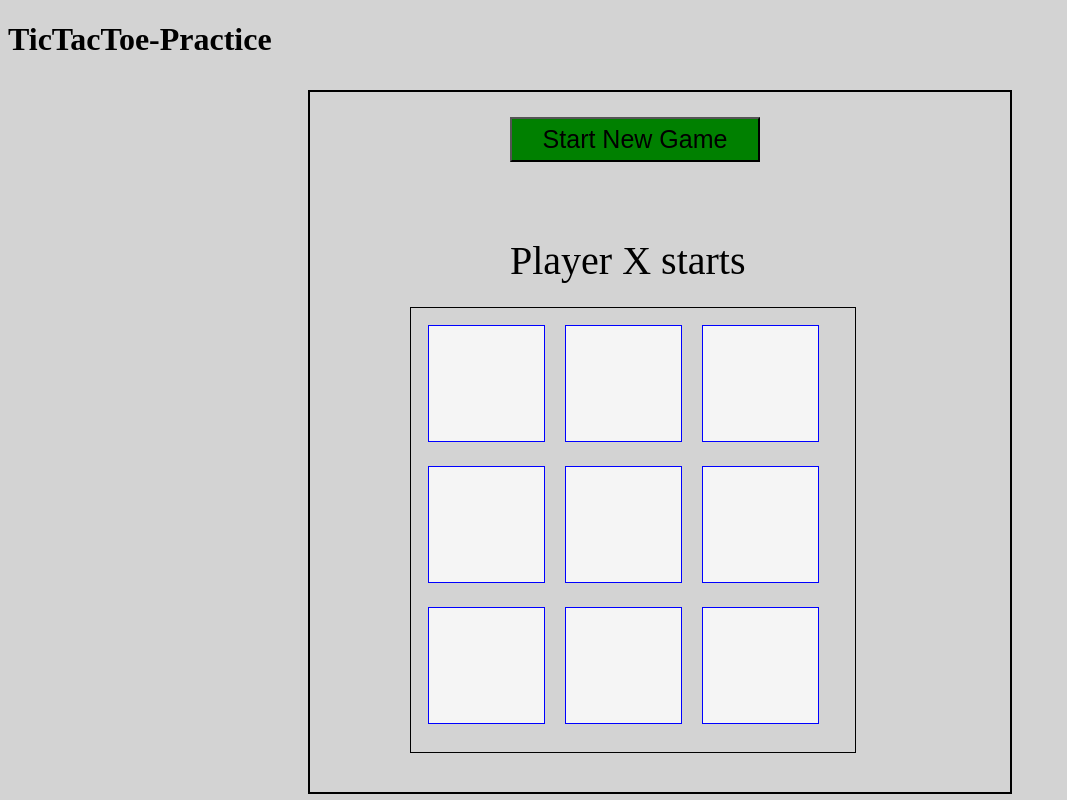
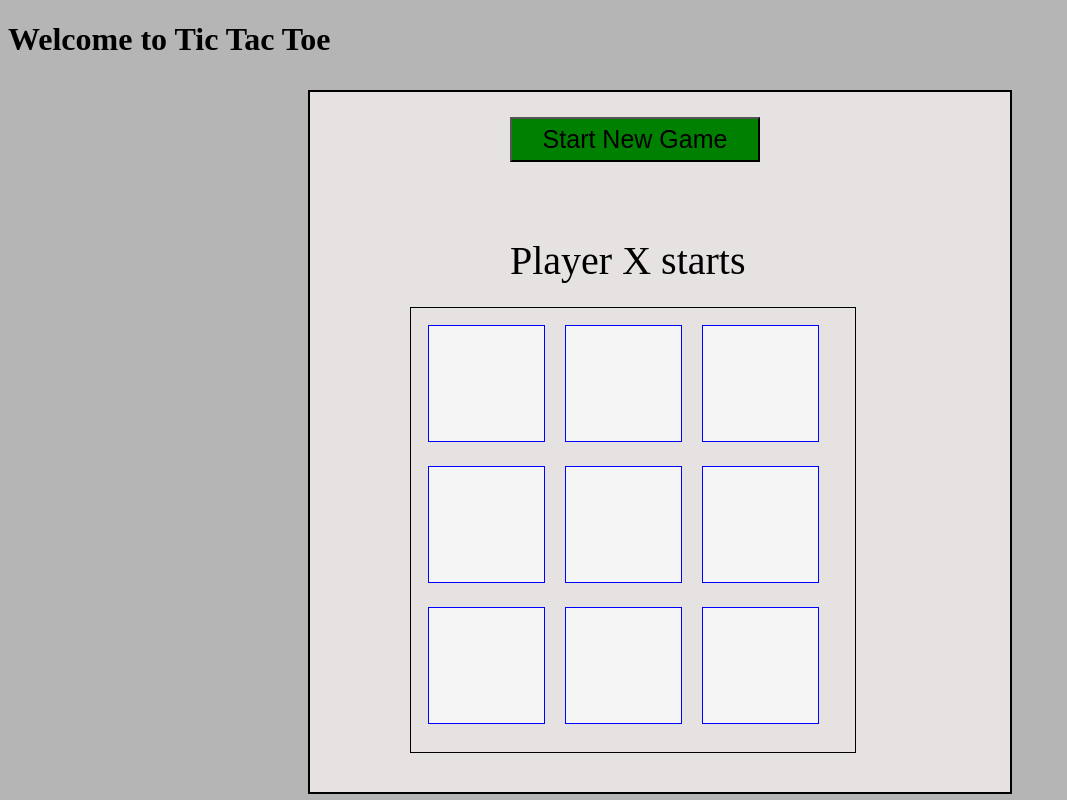
Before and after one commit to tthephas/Tic-tac-toe-game, a plain HTML site: page index.html in a window 1280 px wide. Shown: the whole page, without its empty margins (0-1067 px from the left). Drawn offline with Linux system fonts and the light colour scheme.

Commit message:
style fixes

```diff
--- a/css/styles.css
+++ b/css/styles.css
@@ -1,5 +1,5 @@
 body {
-  background-color: lightgray;
+  background-color: rgb(182, 181, 181);
 }
 
 .container {
@@ -29,6 +29,7 @@ body {
   height: 700px;
   margin: 10px 300px;
   position: absolute;
+  background-color: rgb(230, 226, 226);
 }
 
 button {
--- a/index.html
+++ b/index.html
@@ -4,11 +4,11 @@
     <meta charset="UTF-8">
     <meta http-equiv="X-UA-Compatible" content="IE=edge">
     <meta name="viewport" content="width=device-width, initial-scale=1.0">
-    <title>Welcome to Tic Tac Toe</title>
+    <title>Tic Tac Toe</title>
     <link rel="stylesheet" href="css/styles.css">
 </head>
 <body>
-  <h1>TicTacToe-Practice</h1>
+  <h1>Welcome to Tic Tac Toe</h1>
     <div id="wholeGame">
         <button id='newGame' >Start New Game</button>
 
```
